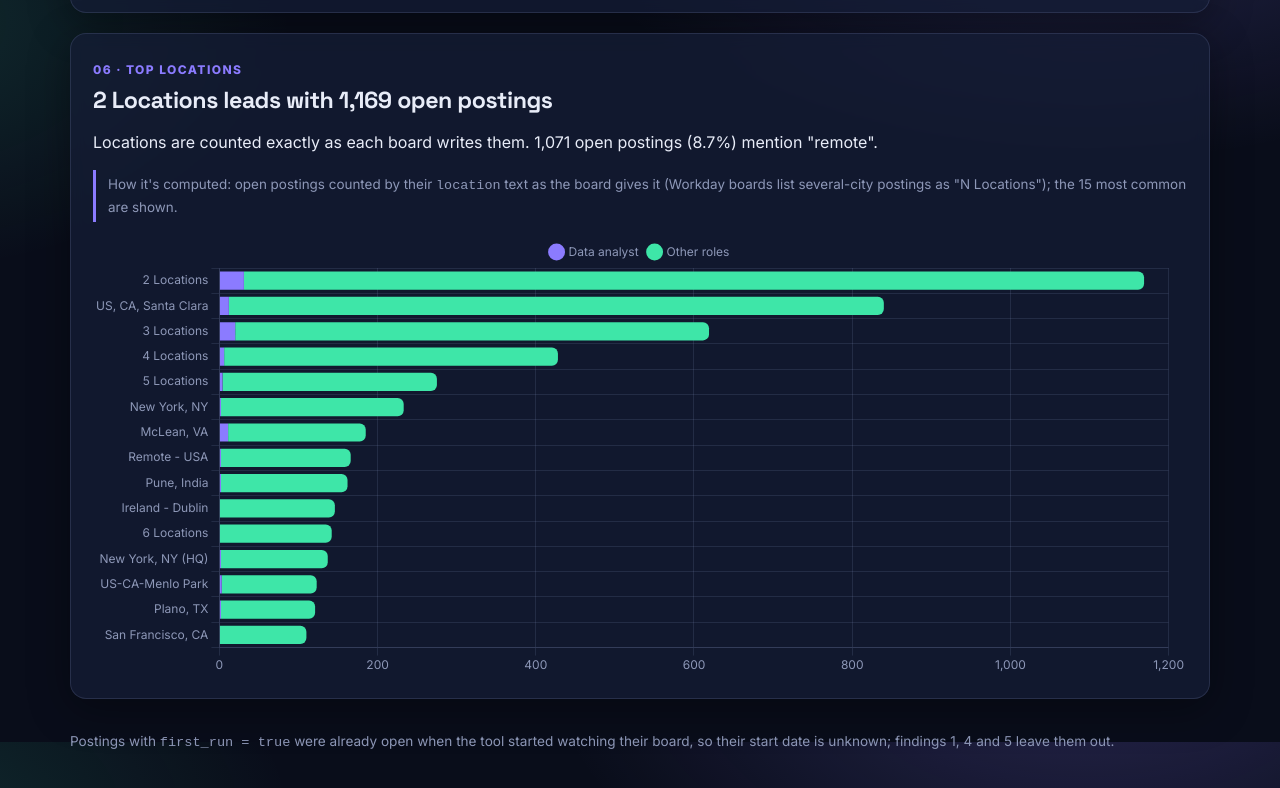
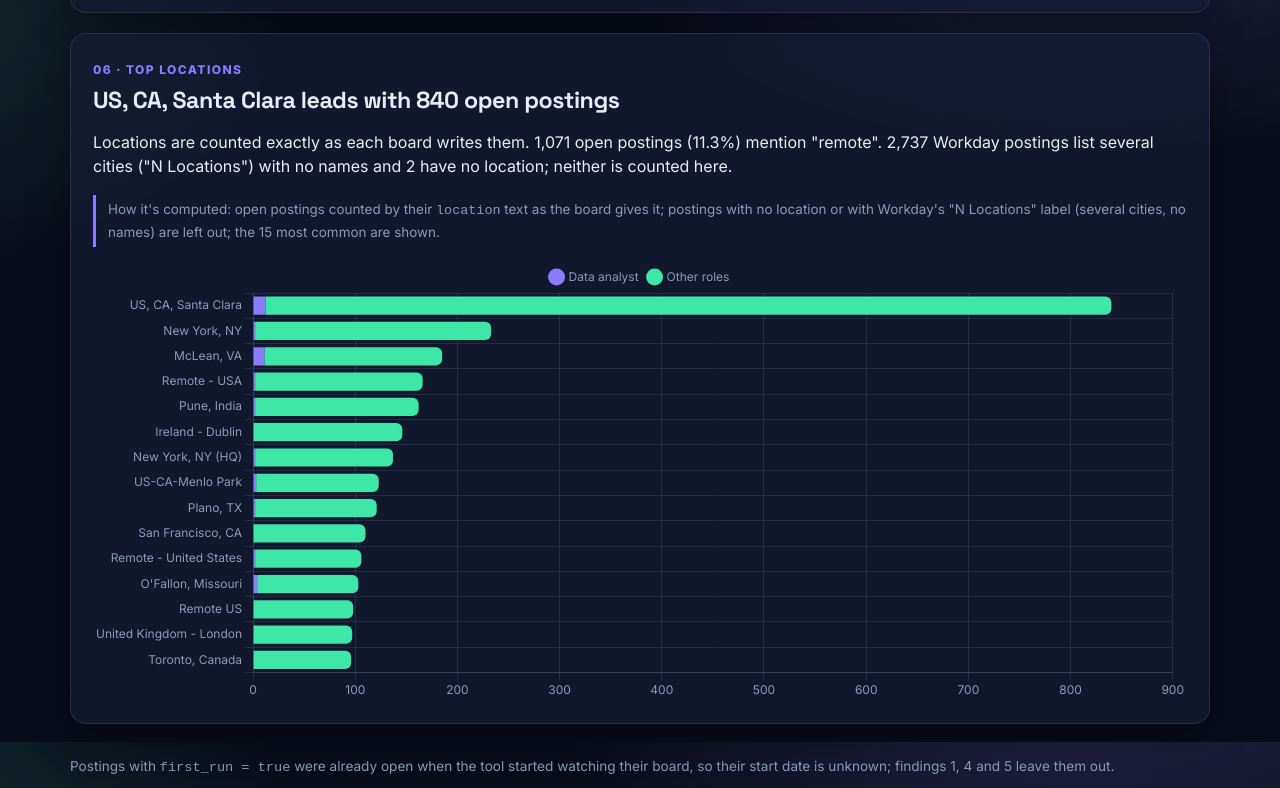
Before and after one commit to jdshetron/job-watcher, a plain HTML site: page market.html in a window 1280 px wide. Shown: the part 3258-4046 px from the top of the page. Drawn offline with nearby package versions, Linux system fonts and the light colour scheme.

Commit message:
Market: leave Workday's 'N Locations' label out of top locations; clearer employer heading
Co-Authored-By: Claude Opus 5.5 <noreply@anthropic.com>

```diff
--- a/assets/market.js
+++ b/assets/market.js
@@ -71,7 +71,9 @@
     const all = countBy(open, r => r.employer), role = countBy(open.filter(r => r.in_role), r => r.employer);
     const emps = [...all.keys()].sort((x, y) => all.get(y) - all.get(x));
     const top = emps[0], topRole = [...role.keys()].sort((x, y) => role.get(y) - role.get(x))[0];
-    const head = top ? `${top} has the most open postings (${fmtInt(all.get(top))}); ${topRole || "no one"} has the most data-analyst openings` : "No open postings";
+    const head = !top ? "No open postings"
+      : topRole === top ? `${top} has the most open postings (${fmtInt(all.get(top))}) and the most data-analyst openings (${fmtInt(role.get(top))})`
+      : `${top} has the most open postings (${fmtInt(all.get(top))}); ${topRole || "no one"} has the most data-analyst openings`;
     const text = `${plural(open.length, "posting")} are open across ${plural(emps.length, "employer")}. ` +
       (topRole ? `${topRole} lists ${fmtInt(role.get(topRole))} data-analyst roles, ${fmtPct(role.get(topRole) / all.get(topRole))} of its openings.` : "");
     new Chart(finding("f3", head, text), {
@@ -124,12 +126,16 @@
 
   // 6. Top locations among open postings.
   {
-    const open = rows.filter(r => r.status === "open" && r.location);
+    const MULTI = /^\d+ Locations$/i;  // Workday's label for a posting in several cities
+    const openAll = rows.filter(r => r.status === "open");
+    const multi = openAll.filter(r => MULTI.test(r.location)).length;
+    const open = openAll.filter(r => r.location && !MULTI.test(r.location));
     const all = countBy(open, r => r.location), role = countBy(open.filter(r => r.in_role), r => r.location);
-    const top = [...all.keys()].sort((x, y) => all.get(y) - all.get(x)).slice(0, 15);
+    const top = [...all.keys()].sort((x, y) => all.get(y) - all.get(x) || x.localeCompare(y)).slice(0, 15);
     const head = top.length ? `${top[0]} leads with ${fmtInt(all.get(top[0]))} open postings` : "No locations yet";
     const remote = open.filter(r => /remote/i.test(r.location)).length;
-    const text = `Locations are counted exactly as each board writes them. ${fmtInt(remote)} open postings (${fmtPct(remote / Math.max(open.length, 1))}) mention "remote".`;
+    const text = `Locations are counted exactly as each board writes them. ${fmtInt(remote)} open postings (${fmtPct(remote / Math.max(open.length, 1))}) mention "remote". ` +
+      `${fmtInt(multi)} Workday postings list several cities ("N Locations") with no names and ${fmtInt(openAll.length - open.length - multi)} have no location; neither is counted here.`;
     new Chart(finding("f6", head, text), {
       type: "bar",
       data: { labels: top, datasets: [
--- a/market.html
+++ b/market.html
@@ -74,7 +74,7 @@
     <section class="card finding" id="f6">
       <span class="kicker">06 · Top locations</span>
       <h2 class="head">…</h2><p class="text"></p>
-      <p class="how">How it's computed: open postings counted by their <code>location</code> text as the board gives it (Workday boards list several-city postings as "N Locations"); the 15 most common are shown.</p>
+      <p class="how">How it's computed: open postings counted by their <code>location</code> text as the board gives it; postings with no location or with Workday's "N Locations" label (several cities, no names) are left out; the 15 most common are shown.</p>
       <div class="chart-box tall"><canvas></canvas></div>
     </section>
   </main>
```
